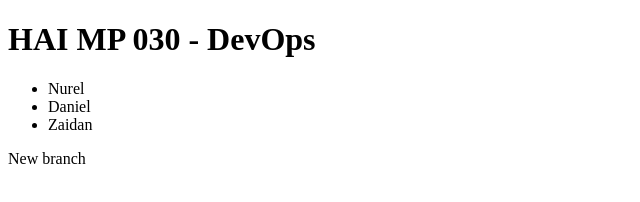
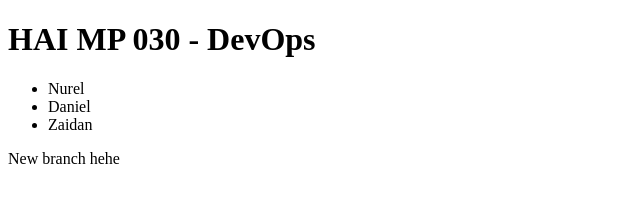
Before and after one commit to nurelhhh/express-devops, a website: page app/index.html in a window 1280 px wide. Shown: the full height of the page, 0-640 px from the left. Drawn offline with Linux system fonts and the light colour scheme.

Commit message:
change again

```diff
--- a/app/index.html
+++ b/app/index.html
@@ -15,6 +15,6 @@
             <li>Zaidan</li>
         </ul>
     </div>
-    <p>New branch</p>
+    <p>New branch hehe</p>
 </body>
 </html>
```
